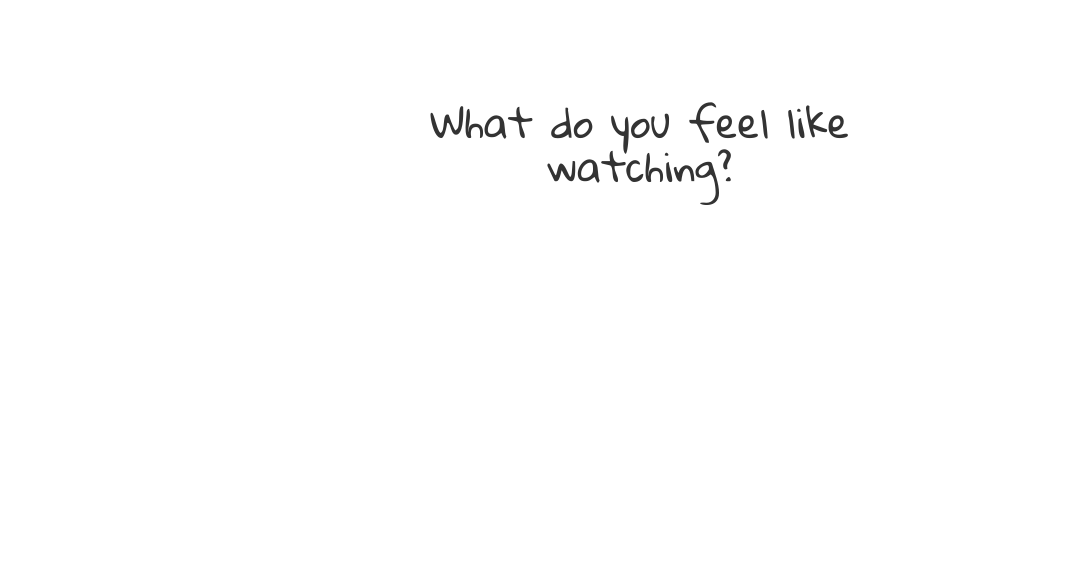
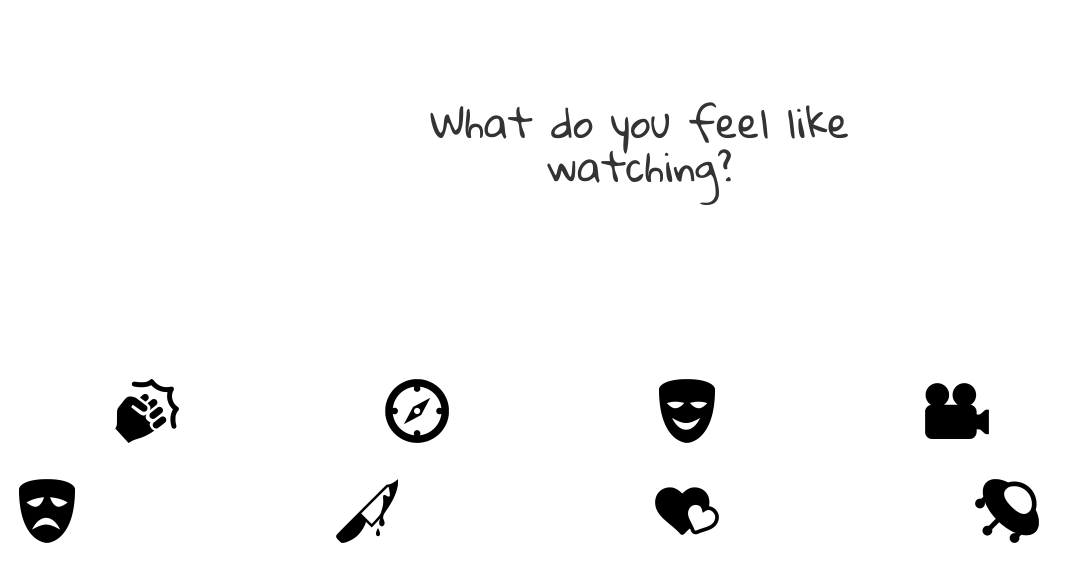
Before and after one commit to lucyvinh/lucyvinh.github.io, a plain HTML site: page projects/MOOVie/moviegenre.html in a window 1280 px wide. Shown: the whole page, without its empty margins (0-1083 px from the left). Drawn offline with nearby package versions, Linux system fonts and the light colour scheme.

Commit message:
updated movie genre html: added images

```diff
--- a/projects/MOOVie/css/styles.sass
+++ b/projects/MOOVie/css/styles.sass
@@ -30,3 +30,10 @@ h2
   font-family: 'Special Elite', cursive
   text-align: center
   background: url("../images/babycow.jpg") no-repeat right
+
+.row-genre1
+  margin: auto
+  padding: 100px
+
+.row-genre2
+  margin: auto
--- a/projects/MOOVie/moviegenre.html
+++ b/projects/MOOVie/moviegenre.html
@@ -14,6 +14,7 @@
 </head>
 
 <body>
+<!-- header  -->
 
   <div class="container">
     <div class="row">
@@ -25,7 +26,21 @@
     </div>
   </div>
 
+<!-- genre content -->
 
+  <div class="row-genre1">
+    <div class="col-md-3"><img src="images/genre-action.png"></div>
+    <div class="col-md-3"><img src="images/genre-adventure.png"></div>
+    <div class="col-md-3"><img src="images/genre-comedy.png"></div>
+    <div class="col-md-3"><img src="images/genre-documentary.png"></div>
+  </div>
+
+  <div class="row-genre2">
+    <div class="col-md-3"><img src="images/genre-drama.png"></div>
+    <div class="col-md-3"><img src="images/genre-horror.png"></div>
+    <div class="col-md-3"><img src="images/genre-romance.png"></div>
+    <div class="col-md-3"><img src="images/genre-scifi.png"></div>
+  </div>
 
 
       <!--jQuery-->
```
Also changed, not shown: projects/MOOVie/css/styles.css, projects/MOOVie/images/genre-action.png (added), projects/MOOVie/images/genre-adventure.png (added), projects/MOOVie/images/genre-comedy.png (added), projects/MOOVie/images/genre-documentary.png (added), projects/MOOVie/images/genre-drama.png (added), projects/MOOVie/images/genre-horror.png (added), projects/MOOVie/images/genre-romance.png (added), projects/MOOVie/images/genre-scifi.png (added), 1 other file.
